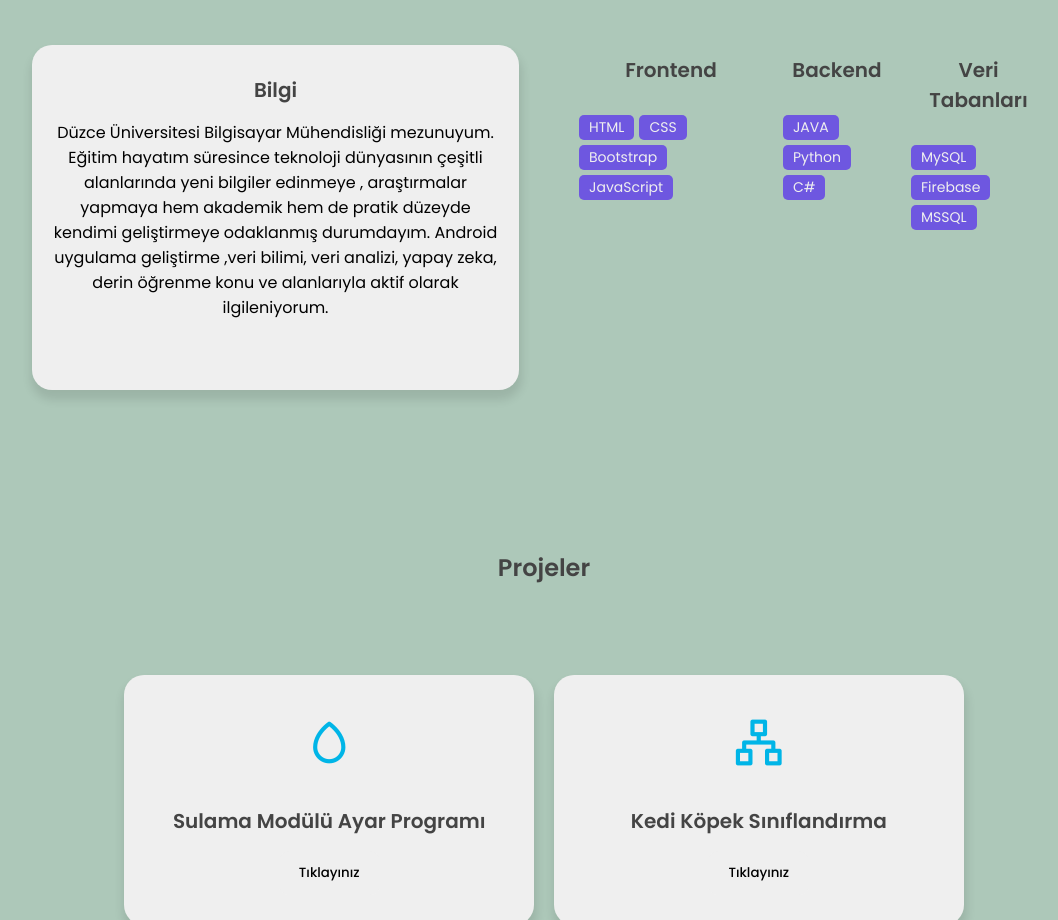
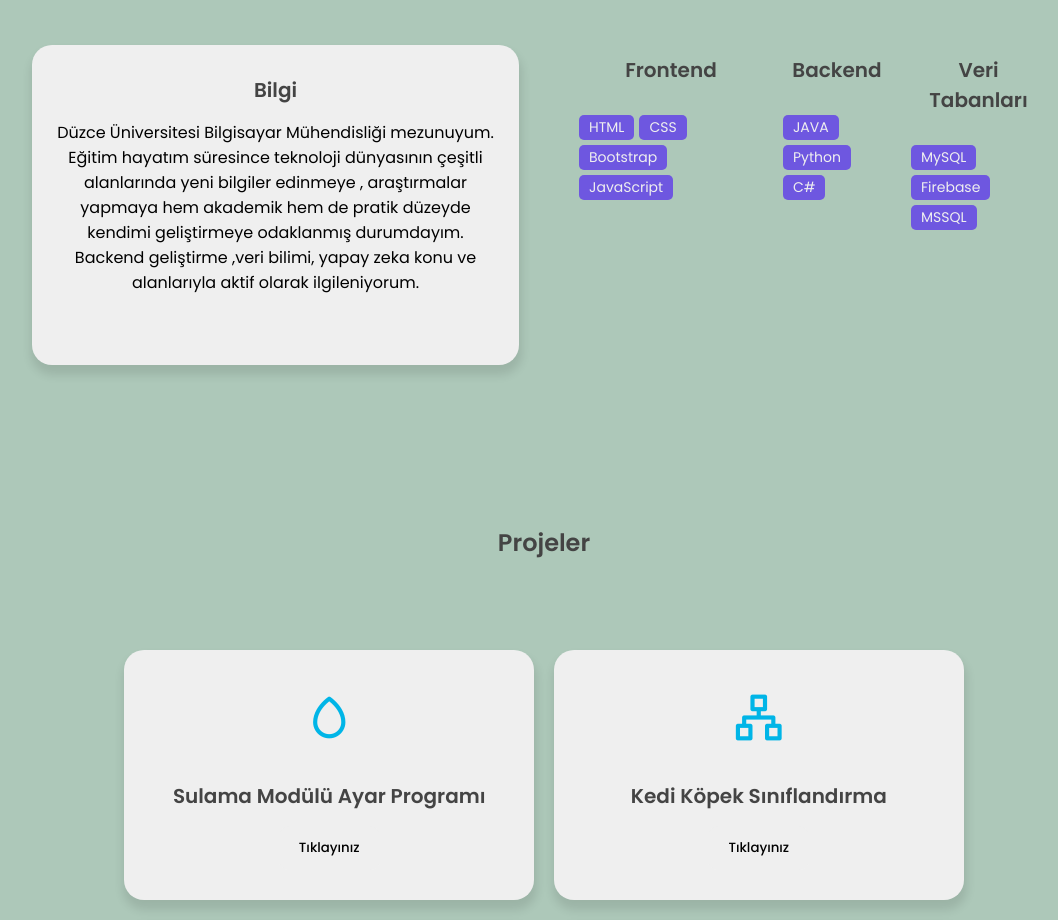
Before and after one commit to eda-yusan/portfolyo-websitem, a plain HTML site: page index.html in a window 1280 px wide. Shown: the part 960-1880 px from the top of the page, without its empty margins (96-1154 px from the left). Drawn offline with nearby package versions, Linux system fonts and the light colour scheme.

```diff
--- a/index.html
+++ b/index.html
@@ -113,10 +113,10 @@
                      <p data-lang-tr="Düzce Üniversitesi Bilgisayar Mühendisliği mezunuyum.
                      Eğitim hayatım süresince teknoloji dünyasının çeşitli alanlarında yeni bilgiler edinmeye ,
                       araştırmalar yapmaya hem akademik hem de pratik düzeyde kendimi geliştirmeye odaklanmış durumdayım.
-                      Android uygulama geliştirme ,veri bilimi, veri analizi, yapay zeka, derin öğrenme konu ve alanlarıyla aktif olarak ilgileniyorum."
+                      Backend geliştirme ,veri bilimi, yapay zeka konu ve alanlarıyla aktif olarak ilgileniyorum."
                           data-lang-en="I graduated from Düzce University, Department of Computer Engineering.
                           Throughout my education, I have focused on gaining new knowledge in various areas of the technology world, conducting research, and improving myself both academically and practically.
-                          I am actively interested in Android application development, data science, data analysis, artificial intelligence, deep learning.">
+                          I am actively interested in backend development, data science, artificial intelligence.">
                 </div>
             </div>
             <div class="col">
```
Also changed, not shown: 1 other file.
